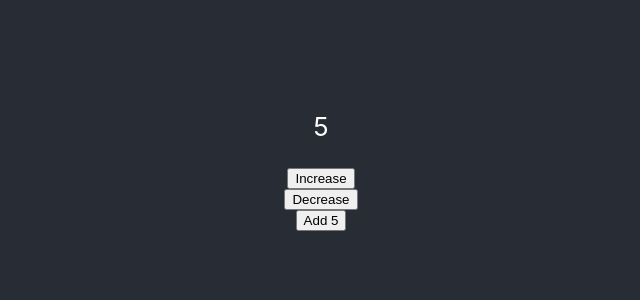
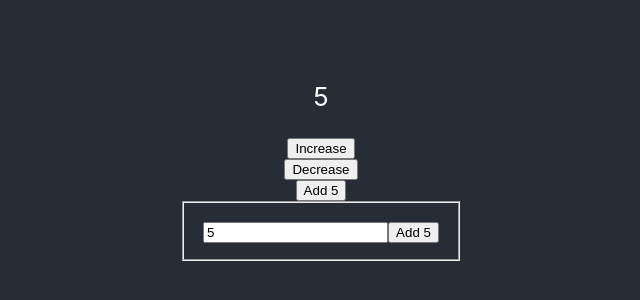
Before and after one commit to mariofink/react-redux-counter, a React (Create React App) app: page / in a window 1280 px wide. Shown: the part 242-542 px from the top of the page, without its empty margins (319-959 px from the left). Built offline with nearby package versions, Linux system fonts and the light colour scheme.

Commit message:
add input to enter addend parameter

```diff
--- a/src/App.js
+++ b/src/App.js
@@ -3,6 +3,17 @@ import { connect } from "react-redux";
 import "./App.css";
 
 class App extends Component {
+  constructor(props) {
+    super(props);
+    this.state = {
+      toAdd: 5
+    };
+  }
+
+  onChangeHandler = e => {
+    this.setState({ toAdd: parseInt(e.target.value, 10) });
+  };
+
   render() {
     return (
       <div className="App">
@@ -11,6 +22,17 @@ class App extends Component {
           <button onClick={this.props.onIncrement}>Increase</button>
           <button onClick={this.props.onDecrease}>Decrease</button>
           <button onClick={() => this.props.onAddition(5)}>Add 5</button>
+
+          <fieldset>
+            <input
+              type="number"
+              value={this.state.toAdd}
+              onChange={this.onChangeHandler}
+            />
+            <button onClick={() => this.props.onAddition(this.state.toAdd)}>
+              Add {this.state.toAdd}
+            </button>
+          </fieldset>
         </header>
       </div>
     );
```
